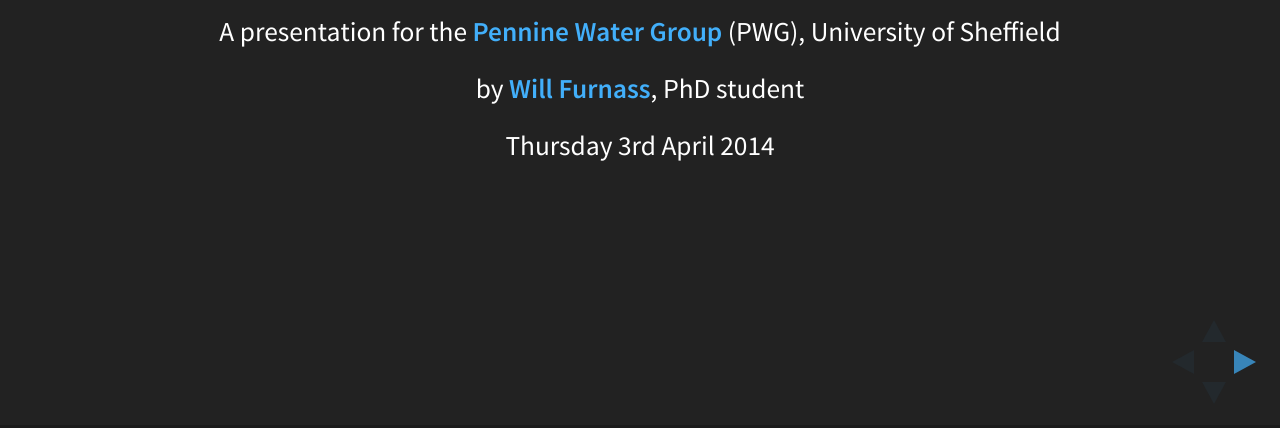
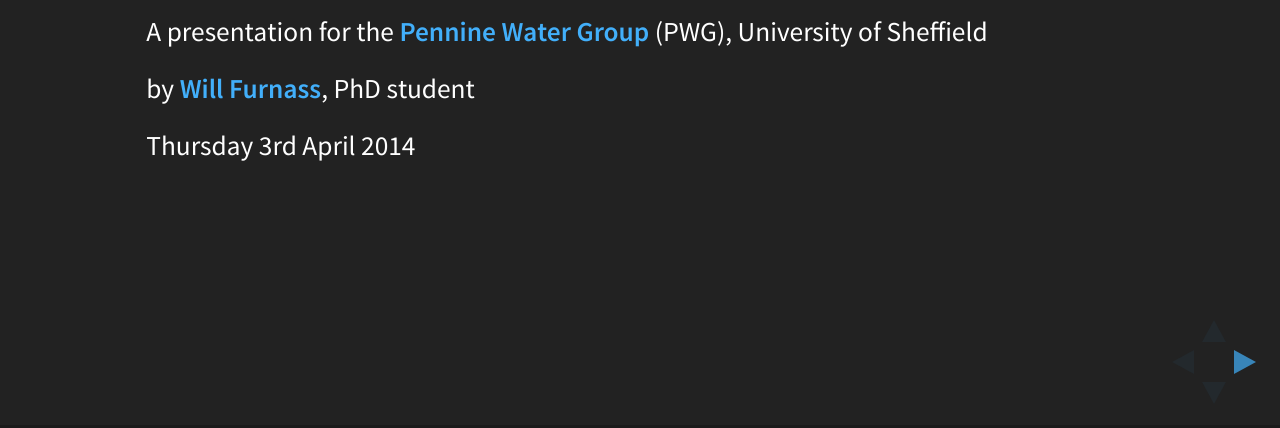
Before and after one commit to willfurnass/RDMPresentatationApr2014, a website: page index.html in a window 1280 px wide. Shown: the part 372-800 px from the top of the page. Drawn offline with Linux system fonts and the light colour scheme.

Commit message:
Left-align all paragraphs

```diff
--- a/custom.css
+++ b/custom.css
@@ -6,3 +6,5 @@
     height:  20pc;
     margin: 0 auto; /* to centre the image */
 }
+
+p { text-align: left; }
```
